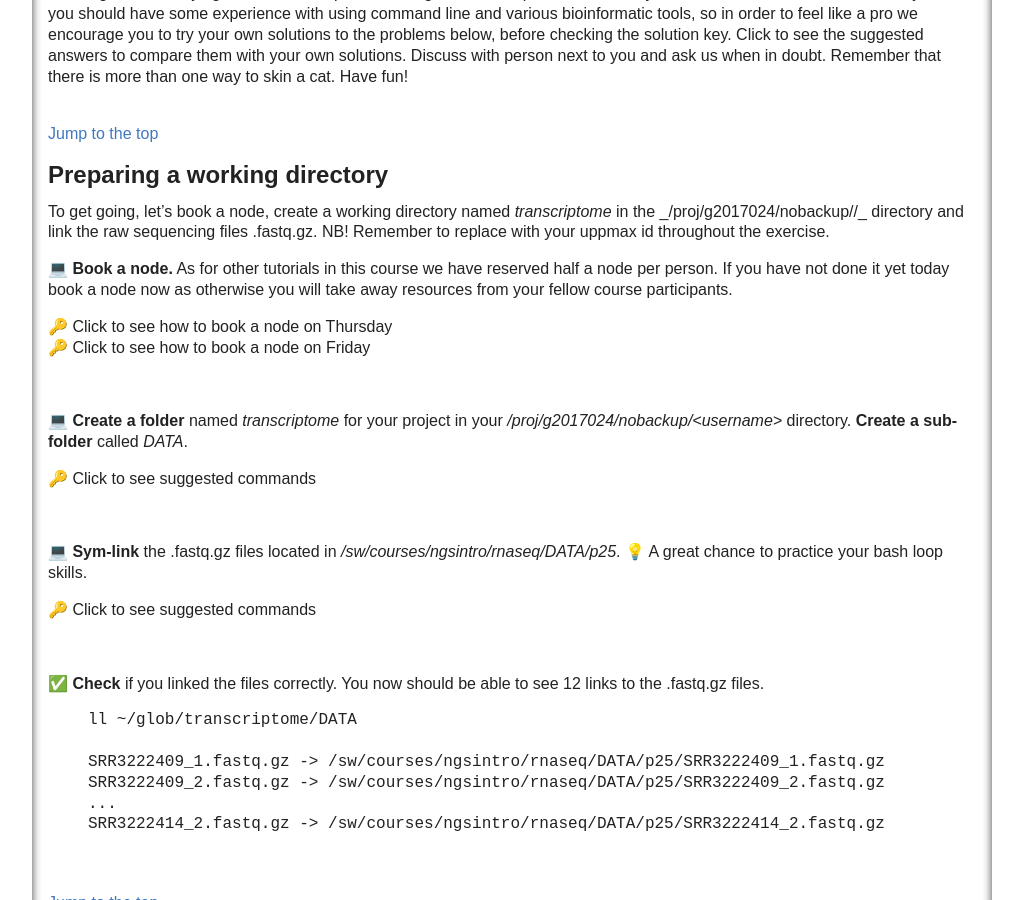
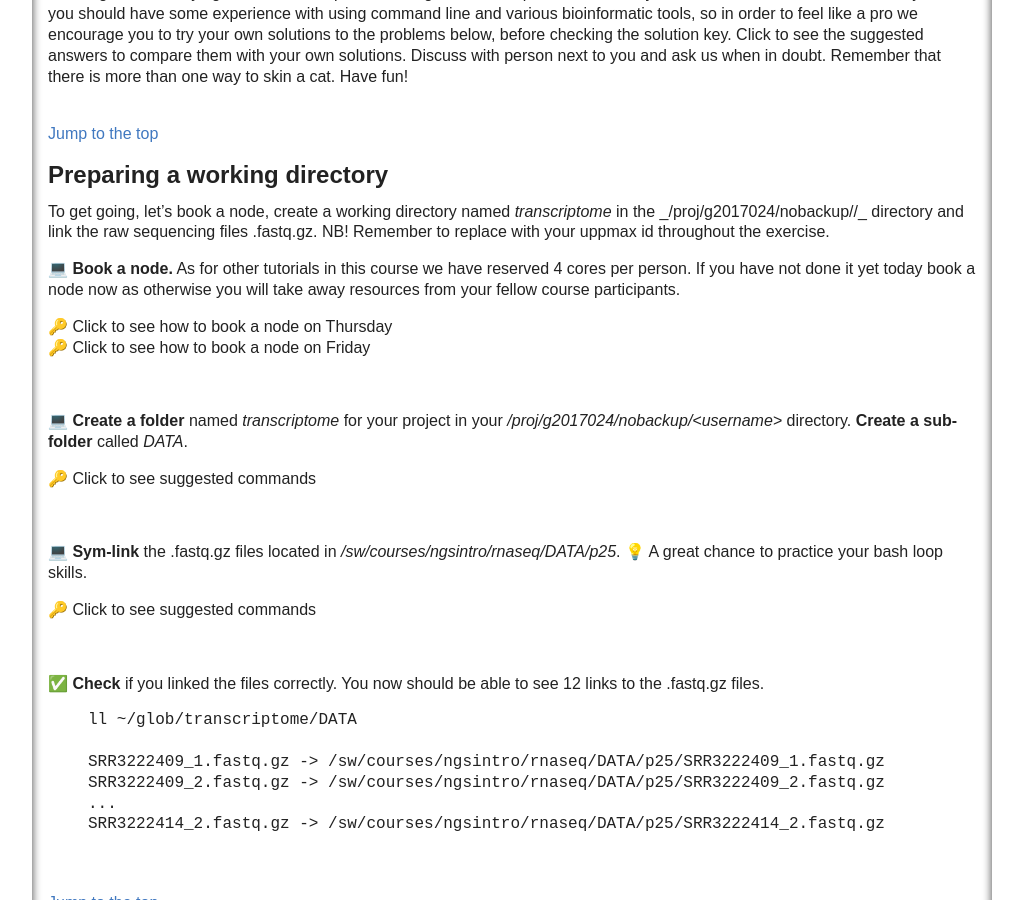
Before and after one commit to NBISweden/NGScourse, a Jekyll site: the page built from 1710/labs/RNAseqLab.md, in a window 1280 px wide and 900 px high, scrolled down 1255 px. Shown: the whole window, without its empty margins (128-1151 px from the left). Built offline with Jekyll 4.4.1, drawn with Linux system fonts in a browser that asks for light colours; emoji names are drawn with the system emoji font.

Commit message:
Update RNAseqLab.md
Changed the recommended number of cores since they are 28 and not 20...

```diff
--- a/1710/labs/RNAseqLab.md
+++ b/1710/labs/RNAseqLab.md
@@ -51,17 +51,17 @@ Reading manuals, trying different tools/options, finding solutions to problems a
 ## Preparing a working directory
 To get going, let's book a node, create a working directory named _transcriptome_ in the _/proj/g2017024/nobackup/<username>/_ directory and link the raw sequencing files .fastq.gz. NB! Remember to replace <username> with your uppmax id throughout the exercise.
 
-:computer: **Book a node.** As for other tutorials in this course we have reserved half a node per person. If you have not done it yet today book a node now as otherwise you will take away resources from your fellow course participants.
+:computer: **Book a node.** As for other tutorials in this course we have reserved 4 cores per person. If you have not done it yet today book a node now as otherwise you will take away resources from your fellow course participants.
 <details>
 <summary>:key: Click to see how to book a node on Thursday</summary>
 {% highlight bash %}
-salloc -A g2017024 -t 08:00:00 -p core -n 8 --no-shell --reservation=g2017024_4 &
+salloc -A g2017024 -t 06:00:00 -p core -n 4 --no-shell --reservation=g2017024_4 &
 {% endhighlight %}
 </details>
 <details>
 <summary>:key: Click to see how to book a node on Friday</summary>
 {% highlight bash %}
-salloc -A g2017024 -t 08:00:00 -p core -n 8 --no-shell --reservation=g2017024_5 &
+salloc -A g2017024 -t 08:00:00 -p core -n 4 --no-shell --reservation=g2017024_5 &
 {% endhighlight %}
 </details>
 <br />
```
